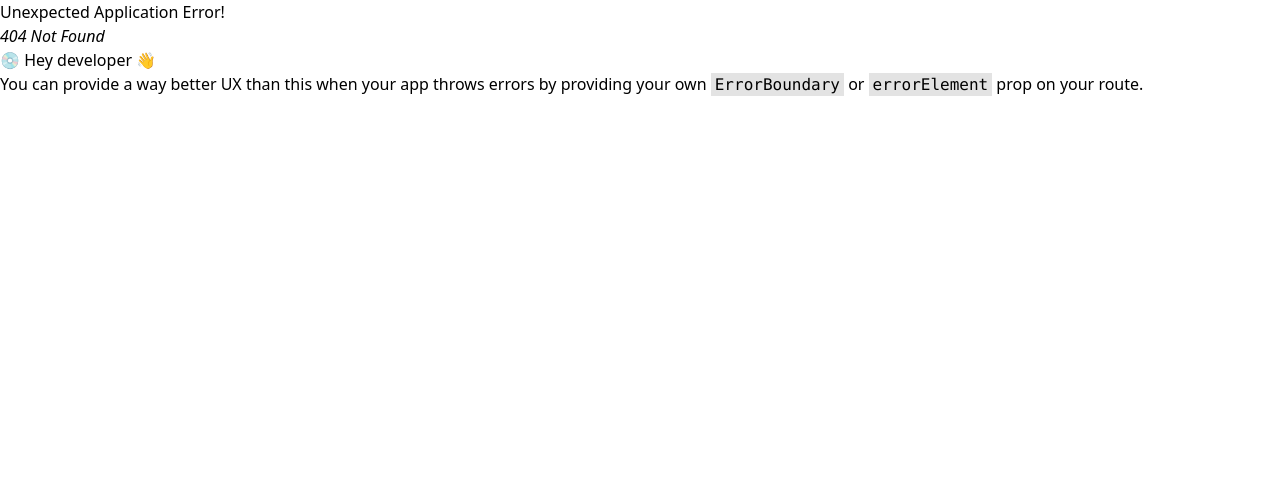
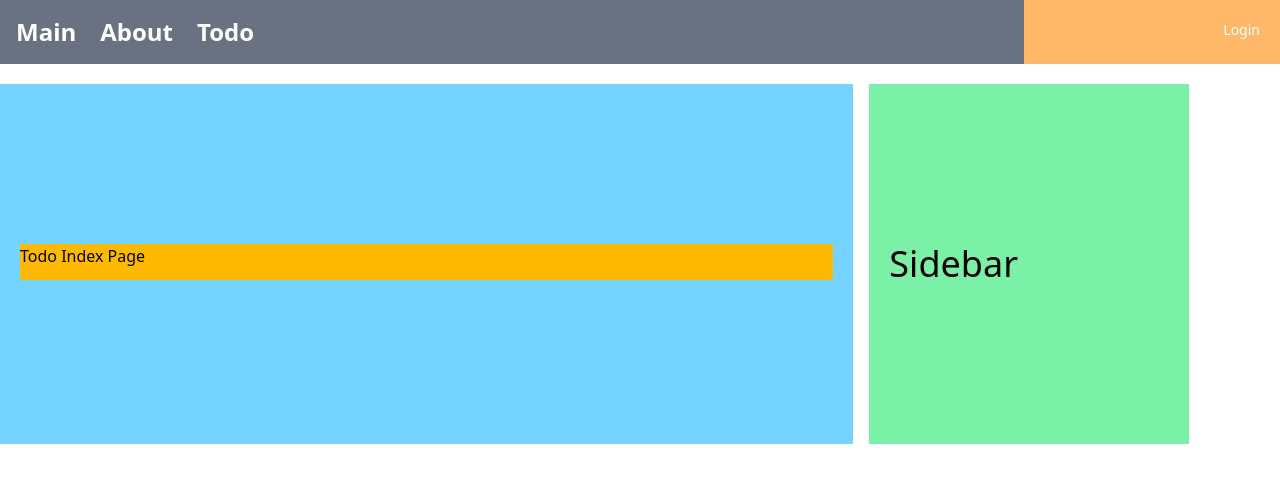
Before and after one commit to seedevk8s/3-frontend-ch2, a React (Vite) app: page /todo in a window 1280 px wide. Before the commit this address had no page. Shown: the top 482 px of the page. Built offline with nearby package versions, Linux system fonts and the light colour scheme.

Commit message:
라우팅 설정위해 router/todoRouter.tsx로 분리하고 '/todo' 관련 경로를 추가

```diff
--- a/src/router/root.tsx
+++ b/src/router/root.tsx
@@ -1,6 +1,7 @@
 import { lazy, Suspense } from "react";
 import { createBrowserRouter } from "react-router";
 import BasicLayout from "../layouts/basicLayout";
+import todoRouter from "./todoRouter";
 
 const Loading = () => <div>Loading...</div>;
 
@@ -20,7 +21,8 @@ const router = createBrowserRouter([
       {
         path: 'about',
         element: <Suspense fallback={<Loading />}><About /></Suspense>,
-      }
+      },
+      todoRouter()
     ],
   }
 ]);
--- /dev/null
+++ b/src/router/todoRouter.tsx
@@ -0,0 +1,16 @@
+import { lazy, Suspense } from "react";
+
+const Loading = () => <div>Loading...</div>;
+const TodoIndex = lazy(() => import("../pages/todo/indexPage"));
+
+const todoRouter = () => {
+
+  return (
+    {
+      path: "todo",
+      element: <Suspense fallback={<Loading/>}><TodoIndex /></Suspense>,
+    }
+  )
+}
+
+export default todoRouter;
```
